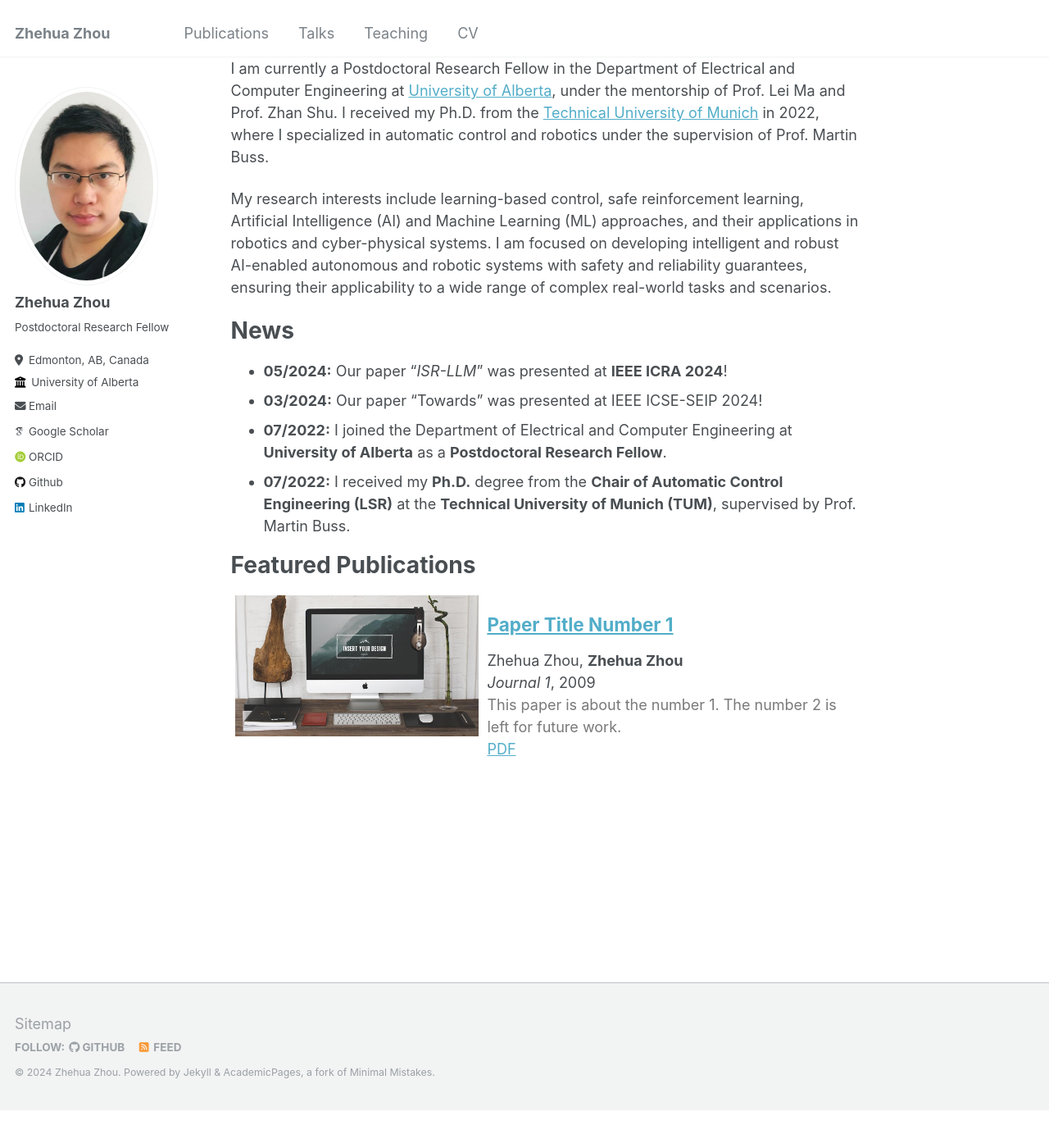
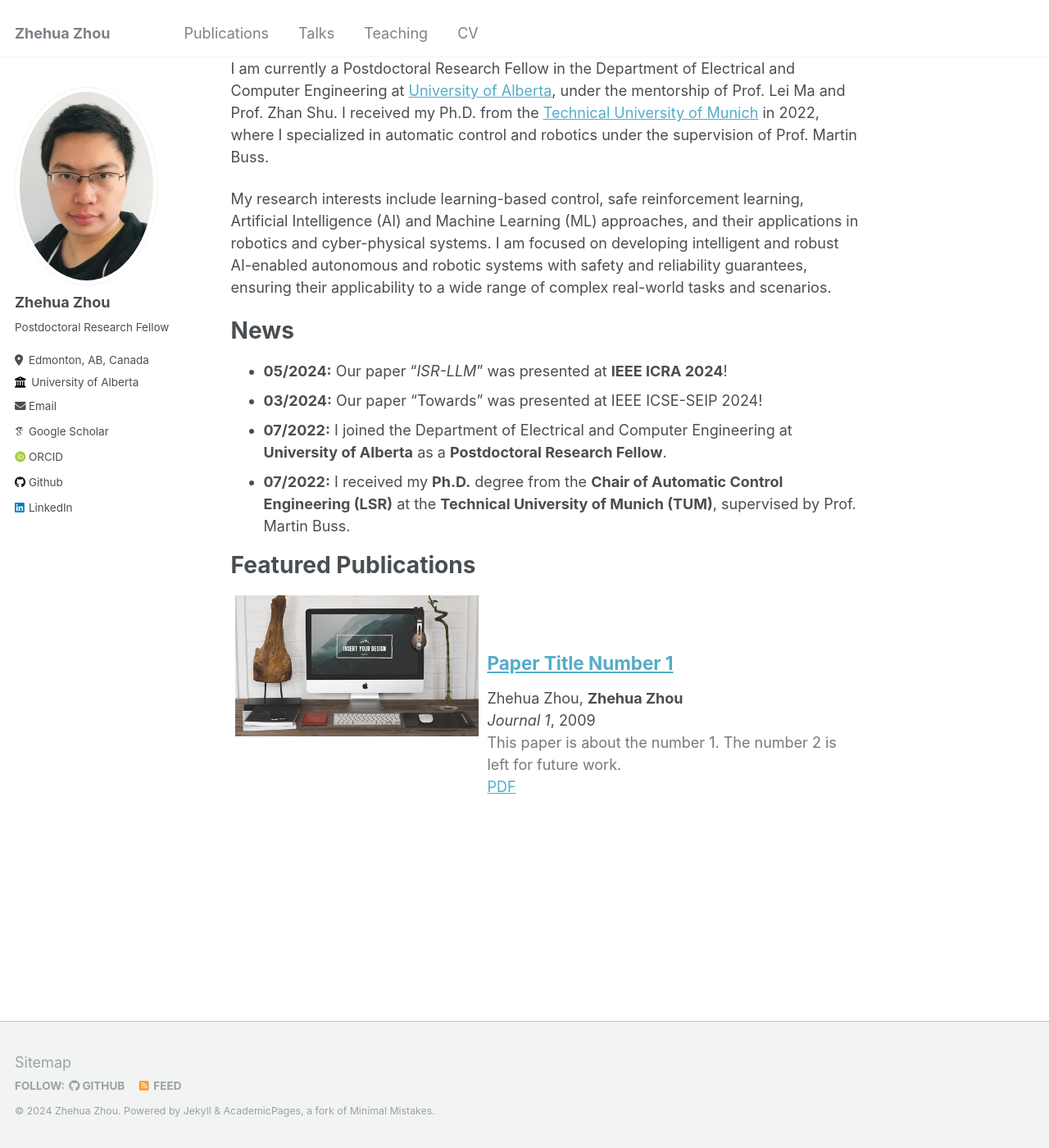
Before and after one commit to zhehuazhou/zhehuazhou.github.io, a Jekyll site: the page built from _pages/about.md, in a window 1280 px wide and 1400 px high, scrolled down 78 px. Shown: the whole window at 82% size. Built offline with Jekyll 4.4.1, drawn with Linux system fonts in a browser that asks for light colours; some web fonts are replaced; before the commit the page ends 1432 px from its top, so only the background shows below that.

Commit message:
initial update

```diff
--- a/_includes/archive-single_double.html
+++ b/_includes/archive-single_double.html
@@ -50,15 +50,11 @@
   display: table-cell;
   padding: 5px;
   width: 40%;
-  vertical-align:top;
-  margin-top:0px;
 }
 .col-right {
   display: table-cell;
   padding: 5px;
   width: 60%;
-  vertical-align:top;
-  margin-top:0px;
 }
 </style>
 
```
